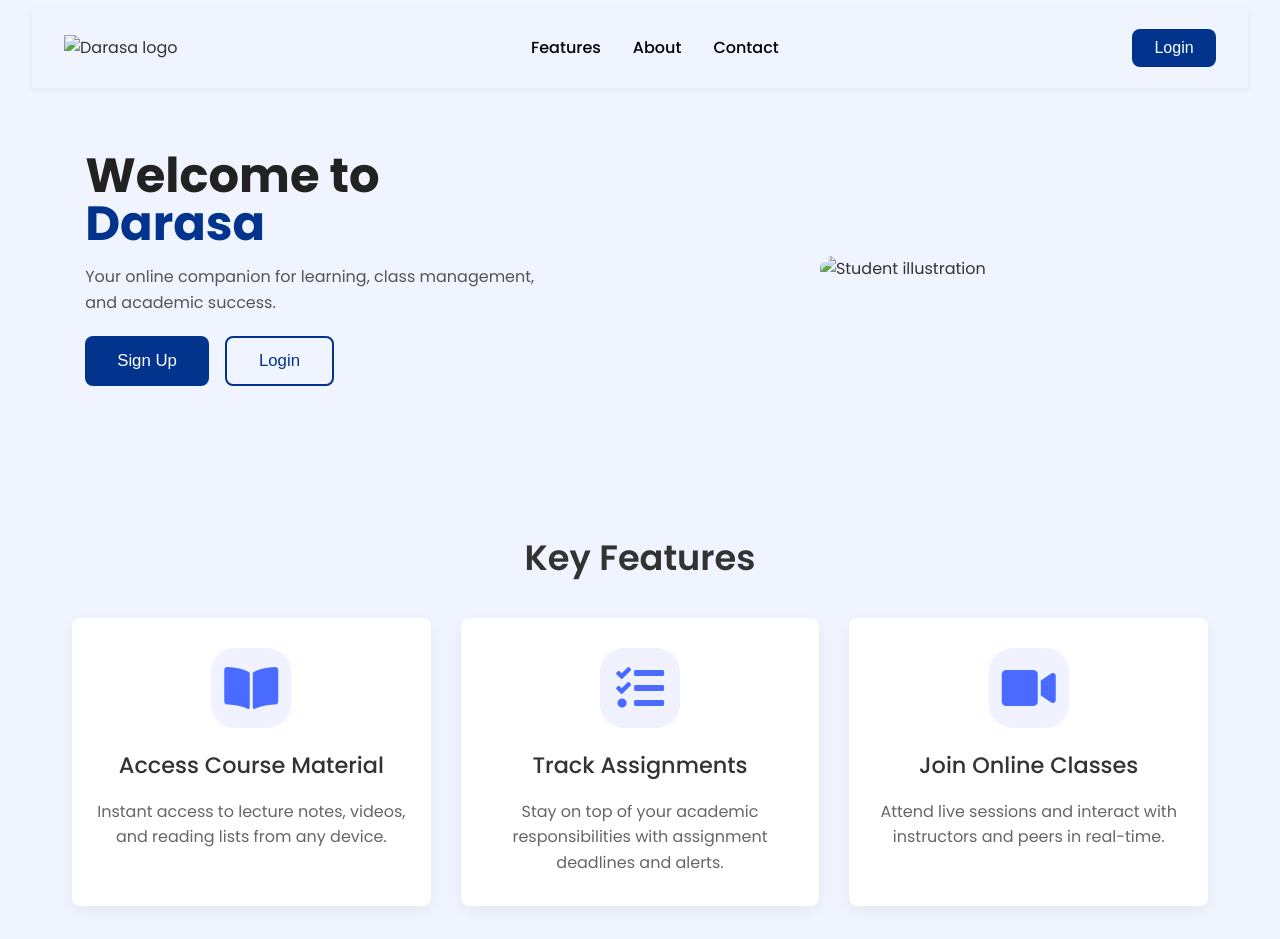
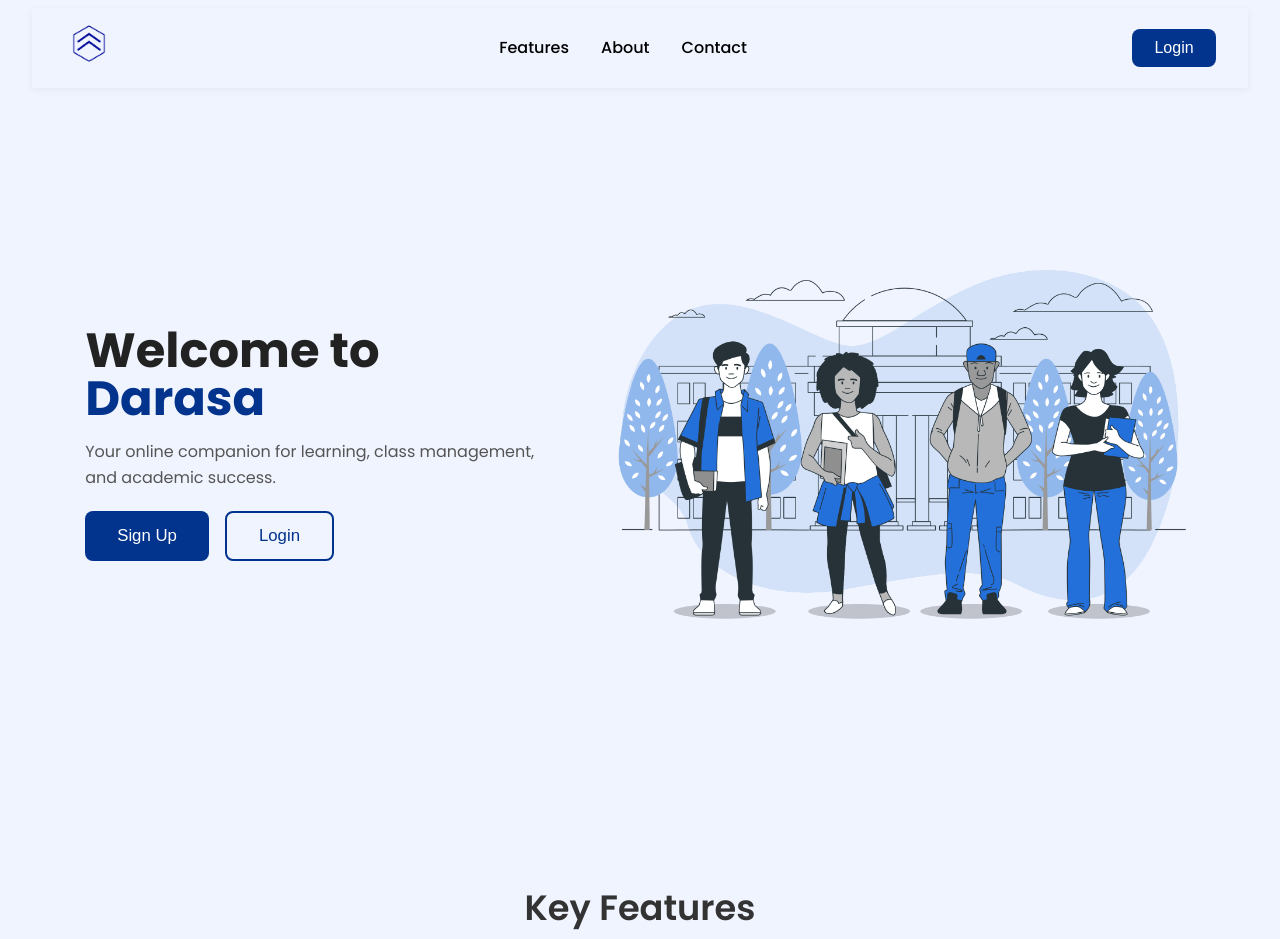
Before and after one commit to JeremiahSents/darasa-strath-final, a plain HTML site: page frontend-darasa/index.html in a window 1280 px wide. Shown: the top 939 px of the page. Drawn offline with Linux system fonts and the light colour scheme; the site is published under a folder, as on GitHub Pages, so addresses that start at the root find nothing.

Commit message:
new changes

```diff
--- a/frontend-darasa/index.html
+++ b/frontend-darasa/index.html
@@ -6,7 +6,7 @@
     <meta name="viewport" content="width=device-width, initial-scale=1.0" />
     <title>Darasa | Learning Simplified</title>
     <link rel="stylesheet" href="global.css" />
-    <link rel="icon" href="/images/logo_white.png" />
+    <link rel="icon" href="./assets/images/logo_white.png" />
     <link rel="preconnect" href="https://fonts.googleapis.com" />
     <link rel="preconnect" href="https://fonts.gstatic.com" crossorigin />
     <link
@@ -18,14 +18,14 @@
     <div id="container">
         <nav>
             <div class="logo-section">
-                <img src="/frontend-darasa/assets/images/logo_blue.png" alt="Darasa logo" class="darasa-logo" />
+                <img src="./assets/images/logo_blue.png" alt="Darasa logo" class="darasa-logo" />
             </div>
             <ul class="nav-links">
                 <li class="link"><a href="#features">Features</a></li>
                 <li class="link"><a href="#about">About</a></li>
                 <li class="link"><a href="#contact">Contact</a></li>
             </ul>
-            <a href="/frontend-darasa/Auth/login.html"><button class="cta-button">Login</button></a>
+            <a href="./Auth/login.html"><button class="cta-button">Login</button></a>
         </nav>
         <main>
             <!-- Hero Section -->
@@ -40,7 +40,7 @@
                 </div>
 
                 <div class="hero-image">
-                    <img src="/frontend-darasa/assets/images/hero.png" alt="Student illustration">
+                    <img src="./assets/images/hero.png" alt="Student illustration">
                 </div>
             </section>
             <!-- Features Section -->
```
